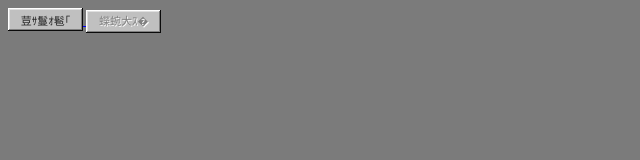
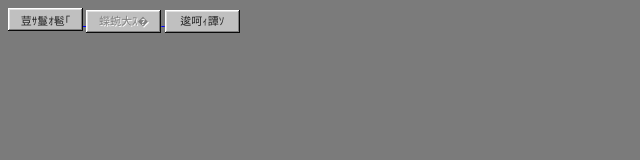
Before and after one commit to 290Namo/GamePolis, a plain HTML site: page data/head.html in a window 1280 px wide. Shown: the whole page, without its empty margins (0-640 px from the left). Drawn offline with Linux system fonts and the light colour scheme; a web font is replaced by a local one.

Commit message:
Update head.html

```diff
--- a/data/head.html
+++ b/data/head.html
@@ -12,6 +12,7 @@
 
 		<a href="../data/introduction.html"	target="contents"><button class="default">主页面</button> </a>
 		<a href="../data/archive.html"	target="contents"><button disabled>开发录</button> </a>
+		<a href="../data/bbs.html"	target="contents"><button class="default">留言板</button> </a>
 	</tr>
 </table>
 
```
